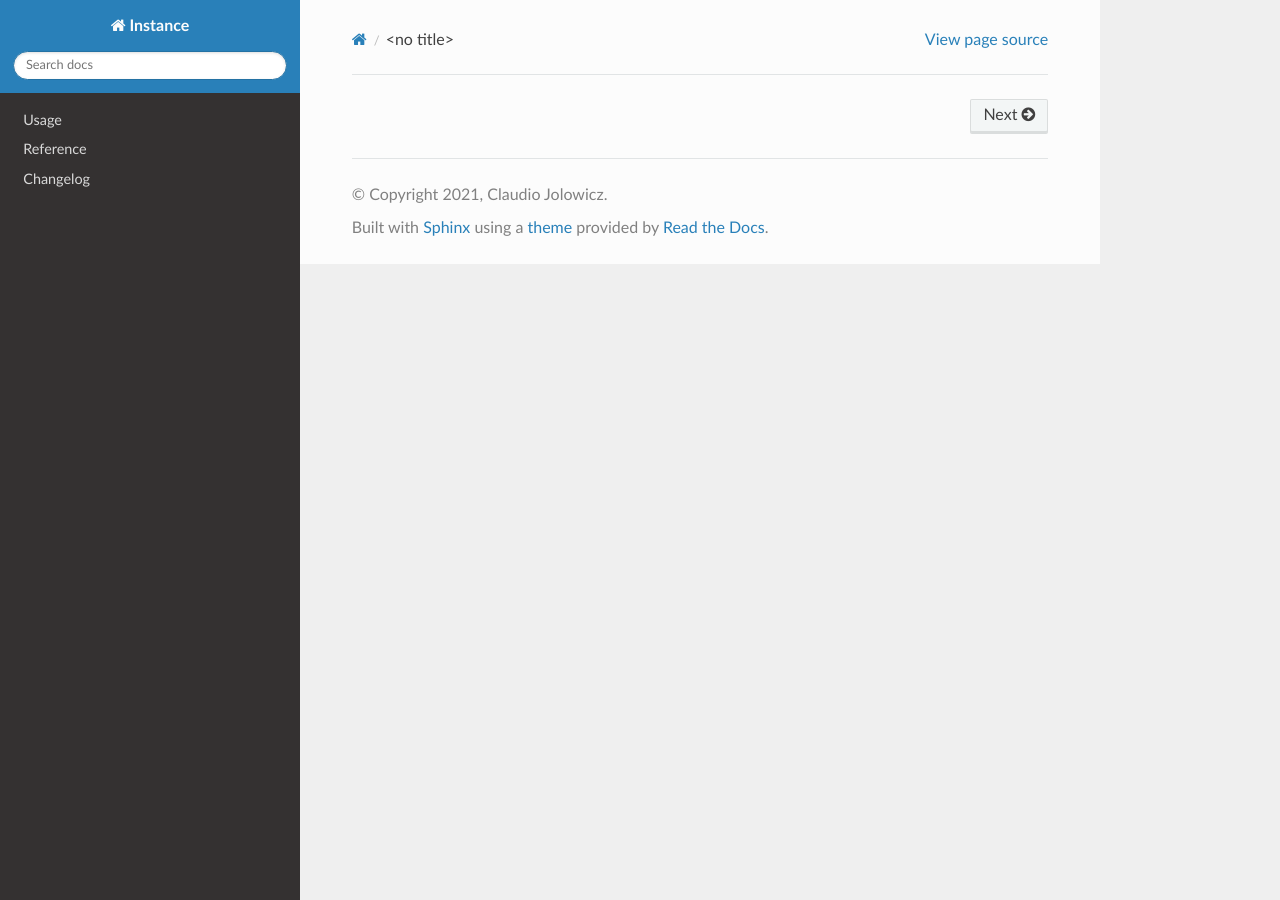
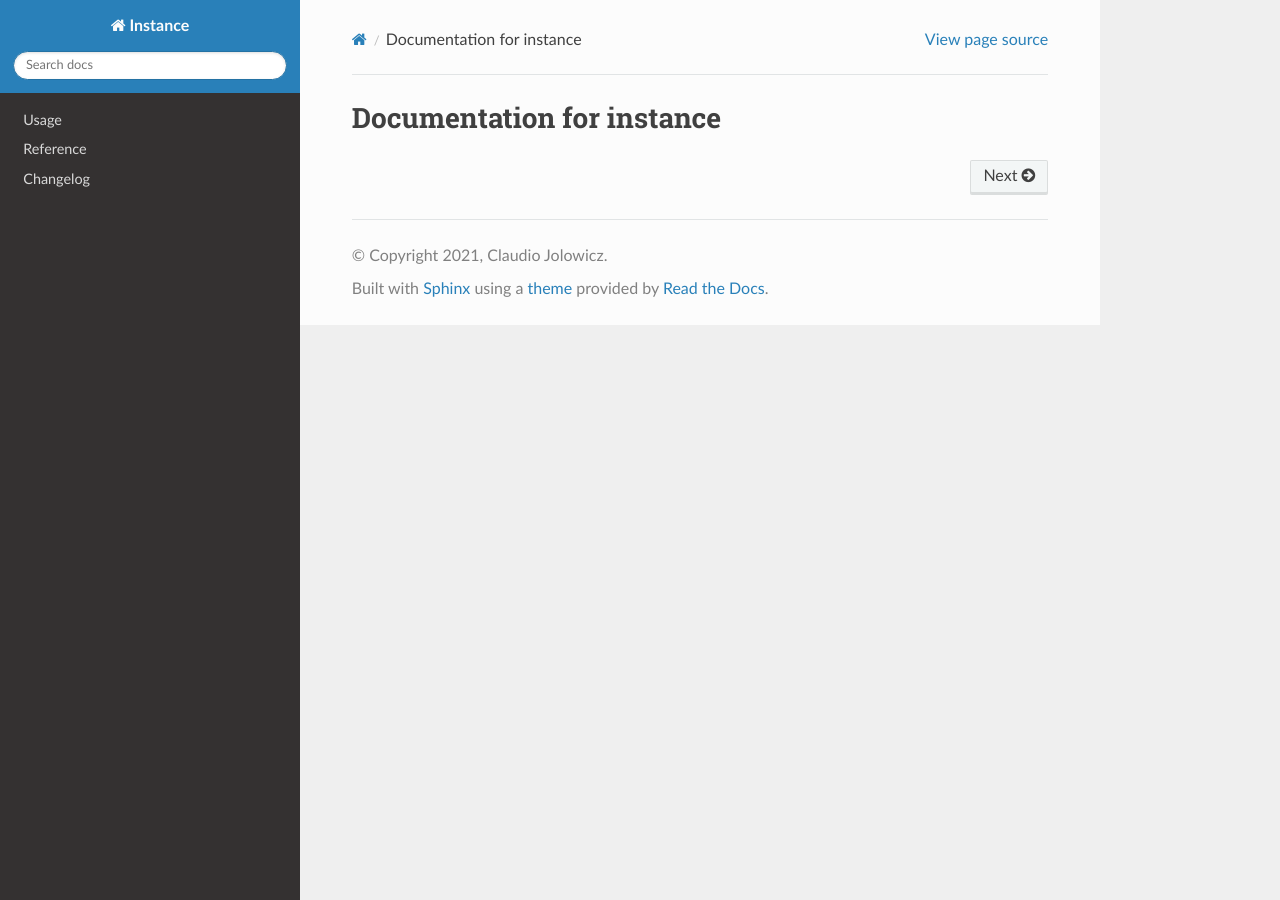
Before and after one commit to jonzarecki/cookiecutter-test-instance, a Sphinx documentation site: the page built from docs/source/index.rst, in a window 1280 px wide. Built offline with Sphinx 7.4.7 and the Read the Docs theme 2.0.0, drawn with Linux system fonts in a browser that asks for light colours.

Commit message:
ci: update template
update template.

```diff
--- a/docs/source/index.rst
+++ b/docs/source/index.rst
@@ -1,7 +1,5 @@
-
-
-.. _Contributor Guide: contributing.html
-.. _Usage: usage.html
+Documentation for instance
+--------------------------
 
 .. toctree::
    :hidden:
@@ -9,4 +7,4 @@
 
    usage
    reference
-   Changelog <https://github.com/jonzarecki/cookiecutter-test-instance/releases>
+   Changelog <https://github.com/cjolowicz/instance/releases>
--- a/docs/source/reference.rst
+++ b/docs/source/reference.rst
@@ -8,7 +8,7 @@ Reference
 
 instance
 --------
-Main Package
+instance package.
 
 .. autosummary::
    :toctree: _autosummary
@@ -19,8 +19,8 @@ Main Package
 
 
 common
-------------------------------------------------
-All non-project specific code
+------
+All non-project specific code.
 
 .. autosummary::
    :toctree: _autosummary
--- a/docs/source/usage.rst
+++ b/docs/source/usage.rst
@@ -1,6 +1,2 @@
 Usage
 =====
-
-.. click:: instance.main:main
-   :prog: instance
-   :nested: full
```
Also changed, not shown: .cookiecutter.json, .cruft.json, .readthedocs.yml.
